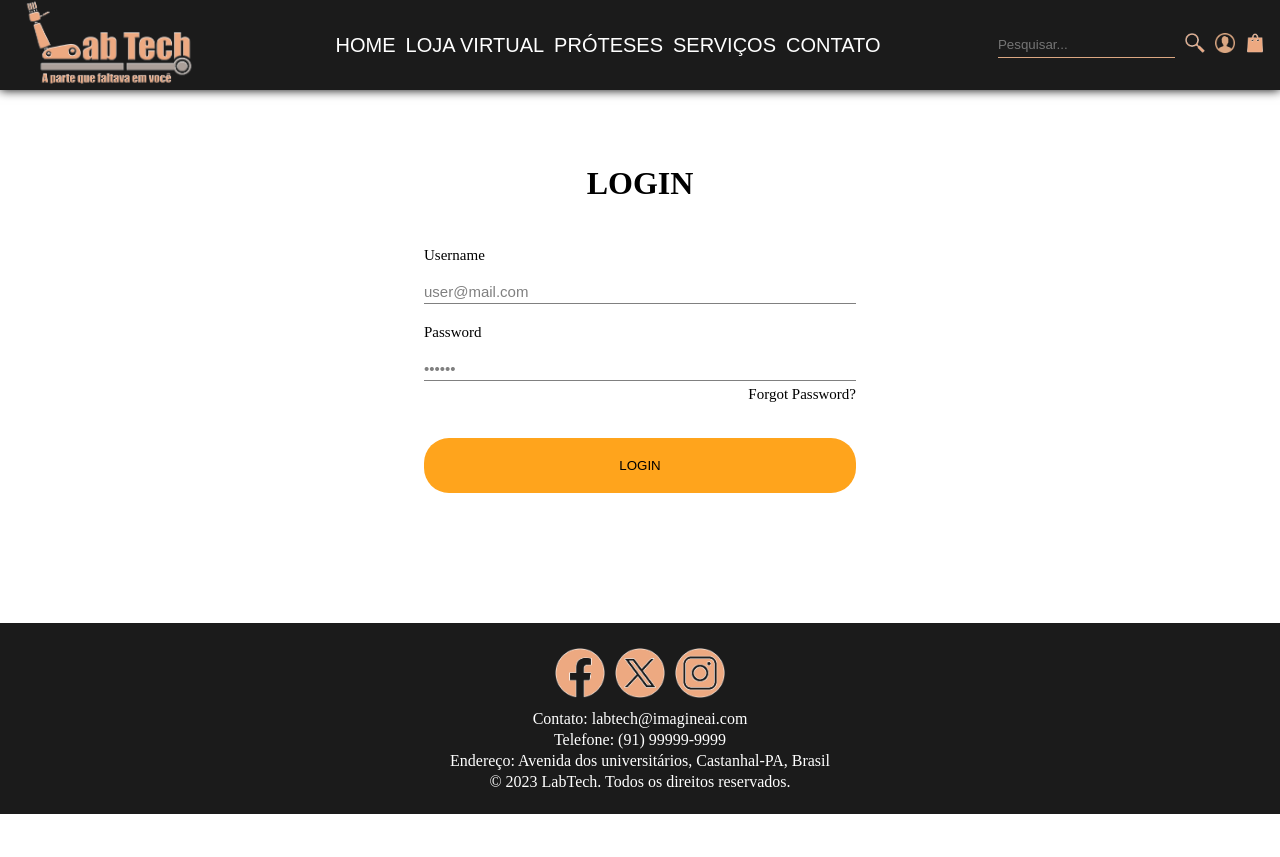
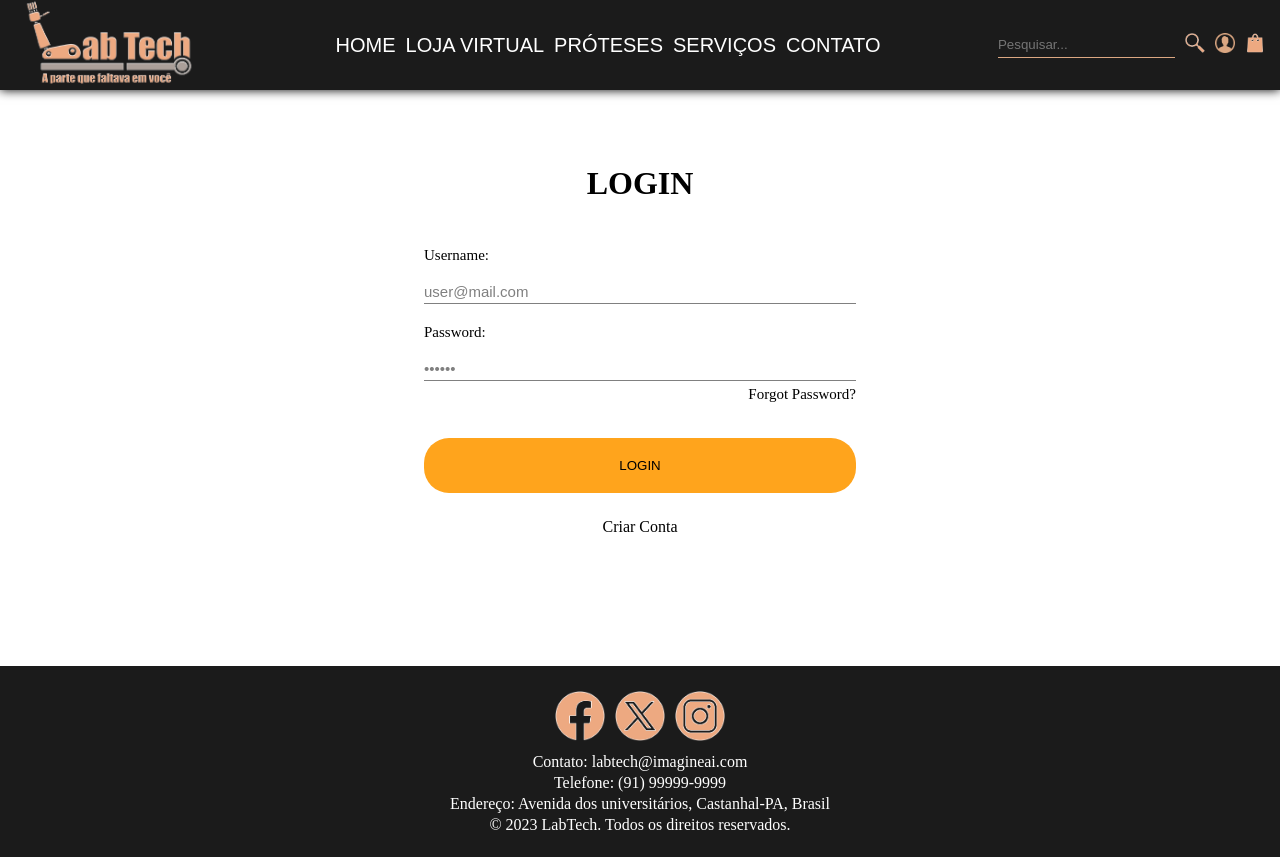
Before and after one commit to EvanJoseph78/LabTech-EngII, an Angular app: page /login in a window 1280 px wide. Before the commit the page ends 814 px from the top, so only its background shows below. Built offline with nearby package versions, Linux system fonts and the light colour scheme.

Commit message:
criada página de criar conta

```diff
--- a/src/app/pages/login-page/login-page/login-page.component.css
+++ b/src/app/pages/login-page/login-page/login-page.component.css
@@ -57,6 +57,10 @@
   text-align: right;
 }
 
+.info > a:hover{
+  color: blue;
+}
+
 .button {
   margin-top: 25px;
   width: 90%;
@@ -71,3 +75,12 @@
 .button:hover {
   background: #ff9100; /* Cor alternativa quando o mouse está sobre o botão */
 }
+
+.criar-conta-button {
+  margin-top: 15px;
+  cursor: pointer;
+}
+
+.criar-conta-button:hover {
+  color: blue;
+}
--- a/src/app/pages/login-page/login-page/login-page.component.html
+++ b/src/app/pages/login-page/login-page/login-page.component.html
@@ -5,14 +5,18 @@
     </h1>
 
     <div class="info">
-      <p>Username</p>
+      <p>Username:</p>
       <input type="email" name="" value="user@mail.com">
-      <p>Password</p>
+      <p>Password:</p>
       <input type="password" name="" value="123456">
       <a href="">Forgot Password?</a>
     </div>
 
     <button type="" class="button">LOGIN</button>
 
+    <div class="criar-conta-button">
+      <p>Criar Conta</p>
+    </div>
+
   </div>
 </div>
--- /dev/null
+++ b/src/app/pages/signup-page/signup-page/signup-page.component.html
@@ -0,0 +1 @@
+<p>signup-page works!</p>
--- a/src/app/shared/menu-bar/menu-bar.component.css
+++ b/src/app/shared/menu-bar/menu-bar.component.css
@@ -23,6 +23,7 @@
 
 .title-bar__component-image_container > img {
   max-width: 218px;
+  cursor: pointer;
 }
 
 .title-bar__nav-buttons {
@@ -78,7 +79,9 @@
   display: flex;
   flex-direction: row;
   gap: 10px;
+  cursor: pointer;
 }
+
 
 .nav-buttons_image > img {
   max-width: 20px;
--- a/src/app/shared/menu-bar/menu-bar.component.html
+++ b/src/app/shared/menu-bar/menu-bar.component.html
@@ -1,7 +1,7 @@
 <div class="title-bar__component">
   <div class="title-bar__component-image_container">
     <!-- <img src="../../../assets/images/LabTech-logo.png" alt="" /> -->
-    <img src="../../../assets/images/LabTech-logo.png" alt="" />
+    <img src="../../../assets/images/LabTech-logo.png" alt="" [routerLink]="'/'" />
   </div>
   <div class="title-bar__nav-link">
     <!-- router link permite rotas single page -->
```
Also changed, not shown: src/app/pages/signup-page/signup-page.module.ts (added, +15 -0 lines), src/app/pages/signup-page/signup-page/signup-page.component.ts (added, +10 -0 lines), src/app/pages/signup-page/signup-page/signup-page.component.css (added).
